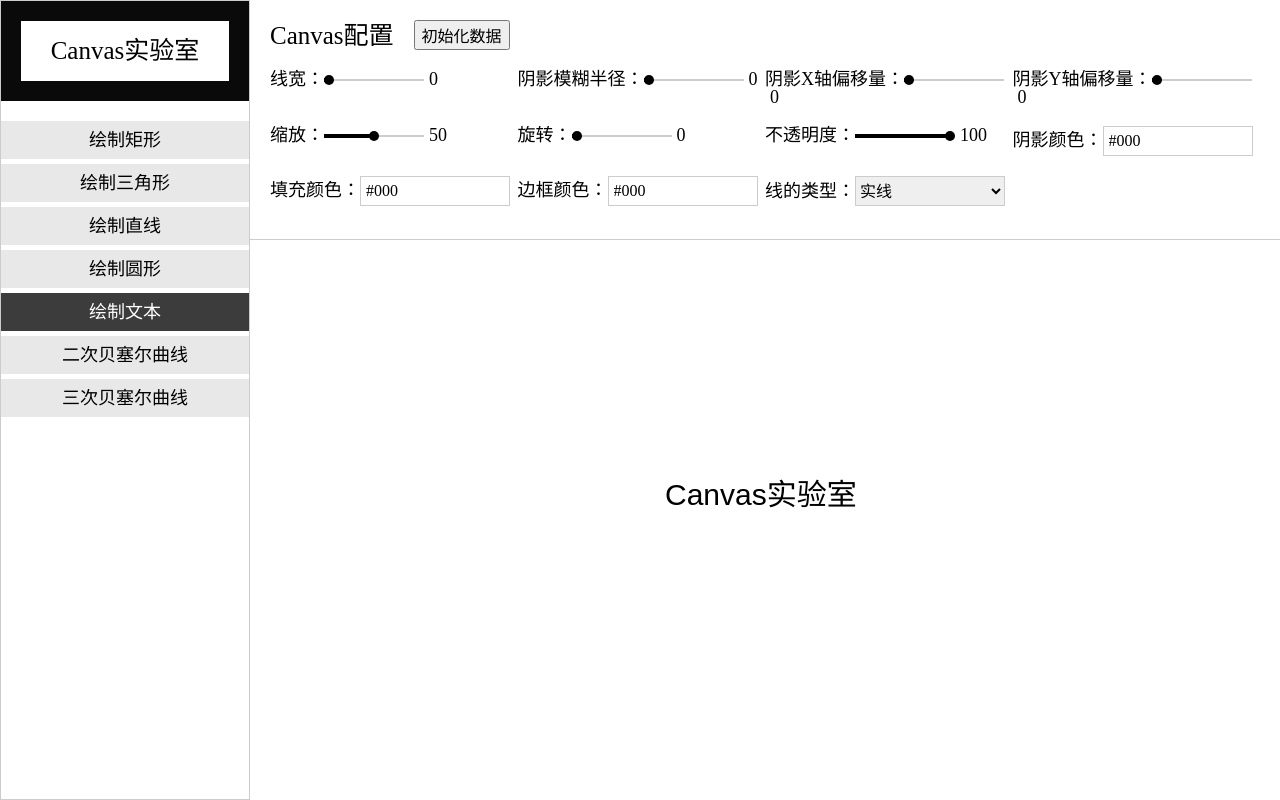
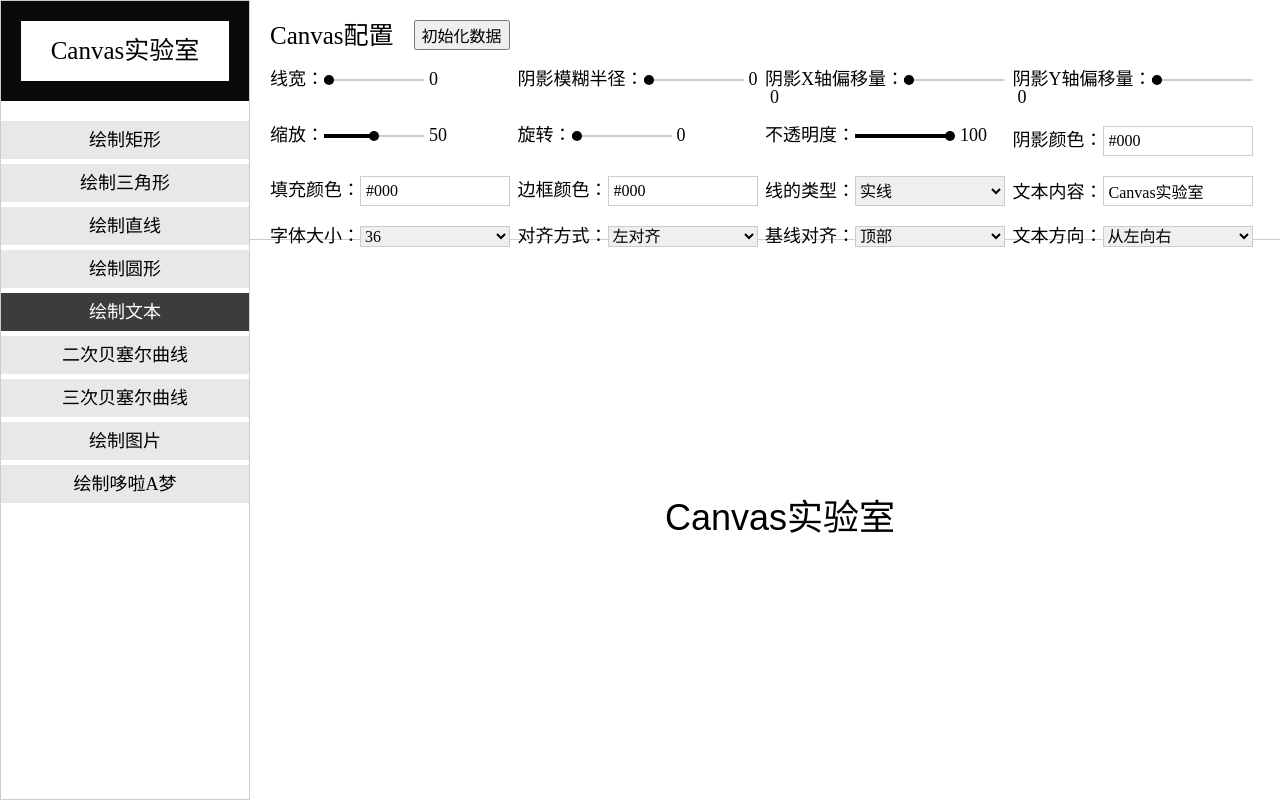
Before and after one commit to dearDreamWeb/canvas_setting.github.io, a React app: page / in a window 1280 px wide. Both pictures are taken after a click on the item "绘制文本". Built offline with nearby package versions, Linux system fonts and the light colour scheme; a web font is replaced by a local one.

Commit message:
feat: 新增绘制图片和绘制文本等功能

```diff
--- a/src/commponets/CanvasSetting/index.tsx
+++ b/src/commponets/CanvasSetting/index.tsx
@@ -1,4 +1,4 @@
-import React, { useContext, useEffect } from "react";
+import React, { useContext } from "react";
 import styles from "./index.module.scss";
 import { ContextData } from "../../globalState";
 import Slider from "../Slider";
@@ -21,11 +21,11 @@ function CanvasSetting(): JSX.Element {
     });
   };
 
-  //   线的类型改变
-  const changeLineType = e => {
+  //   select改变
+  const changeSelect = (e, type) => {
     dispatch({
       type: "changeState",
-      data: { lineType: e.target.value },
+      data: { [type]: e.target.value },
     });
   };
 
@@ -37,8 +37,7 @@ function CanvasSetting(): JSX.Element {
           className={styles.reset_btn}
           onClick={() => {
             dispatch({
-              type: "changeState",
-              data: { drawType: "reset" },
+              type: "resetState",
             });
           }}
         >
@@ -115,13 +114,107 @@ function CanvasSetting(): JSX.Element {
           线的类型：
           <select
             value={state.lineType}
-            onChange={changeLineType}
+            onChange={e => changeSelect(e, "lineType")}
             className={styles.select_diy}
           >
             <option value="solid">实线</option>
             <option value="dash">虚线</option>
           </select>
         </div>
+        {state.drawType === "4" ? (
+          <>
+            <div>
+              文本内容：
+              <input
+                type="text"
+                value={state.textInput}
+                placeholder="请输入文本内容"
+                onChange={e => changeState("textInput", e.target.value)}
+              />
+            </div>
+            <div>
+              字体大小：
+              <select
+                value={state.fontSize}
+                onChange={e => changeSelect(e, "fontSize")}
+                className={styles.select_diy}
+              >
+                <option value="36">36</option>
+                <option value="44">44</option>
+                <option value="56">56</option>
+              </select>
+            </div>
+            <div>
+              对齐方式：
+              <select
+                value={state.textAlign}
+                onChange={e => changeSelect(e, "textAlign")}
+                className={styles.select_diy}
+              >
+                <option value="left">左对齐</option>
+                <option value="center">居中对齐</option>
+                <option value="right">右对齐</option>
+              </select>
+            </div>
+            <div>
+              基线对齐：
+              <select
+                value={state.textBaseline}
+                onChange={e => changeSelect(e, "textBaseline")}
+                className={styles.select_diy}
+              >
+                <option value="top">顶部</option>
+                <option value="middle">居中</option>
+                <option value="bottom">底部</option>
+              </select>
+            </div>
+            <div>
+              文本方向：
+              <select
+                value={state.textDir}
+                onChange={e => changeSelect(e, "textDir")}
+                className={styles.select_diy}
+              >
+                <option value="ltr">从左向右</option>
+                <option value="rtl">从右向左</option>
+              </select>
+            </div>
+          </>
+        ) : null}
+
+        {state.drawType === "10" ? (
+          <>
+            <div>
+              图片地址：
+              <input
+                type="text"
+                value={state.imgUrl}
+                placeholder="请输入图片地址"
+                onChange={e => changeState("imgUrl", e.target.value)}
+              />
+            </div>
+            <Slider
+              text="切片X："
+              onChange={data => changeState("sliceX", data)}
+              value={state.sliceX}
+            />
+            <Slider
+              text="切片Y："
+              onChange={data => changeState("sliceY", data)}
+              value={state.sliceY}
+            />
+            <Slider
+              text="原点坐标X："
+              onChange={data => changeState("originX", data)}
+              value={state.originX}
+            />
+            <Slider
+              text="原点坐标Y："
+              onChange={data => changeState("originY", data)}
+              value={state.originY}
+            />
+          </>
+        ) : null}
       </section>
     </div>
   );
--- a/src/commponets/ShowPattern/index.tsx
+++ b/src/commponets/ShowPattern/index.tsx
@@ -47,9 +47,19 @@ function ShowPattern(): JSX.Element {
       scale, // 缩放
       rotate, // 旋转
       opacity, // 不透明度
+      textInput, // 文本内容
+      imgUrl, // 图片地址
+      sliceX, // 切片X
+      sliceY, // 切片Y
+      originX, // 原点坐标X
+      originY, // 原点坐标Y
+      fontSize, // 文本字体大小
+      textAlign, // 文本对齐方式
+      textBaseline, // 文本基线对齐
+      textDir, // 文本方向
     } = state;
     const realScale = scale * 0.02;
-    const realRotate = rotate * 3.6;
+    const realRotate = rotate * 3.6 * (Math.PI / 180);
     const realOpacity = opacity * 0.01;
     ctx.clearRect(0, 0, canvasDom.width, canvasDom.height);
     canvasDom.addEventListener("mouseleave", () => {
@@ -60,6 +70,7 @@ function ShowPattern(): JSX.Element {
 
     ctx.save();
     ctx.globalAlpha = realOpacity;
+
     // 绘制阴影
     ctx.shadowColor = shadowColor;
     ctx.shadowBlur = shadowBlur;
@@ -79,14 +90,13 @@ function ShowPattern(): JSX.Element {
     }
     ctx.translate(canvasDom.width / 2, canvasDom.height / 2);
     ctx.scale(realScale, realScale);
-    ctx.rotate((Math.PI / 180) * realRotate);
+    ctx.rotate(realRotate);
 
     switch (drawType) {
       case "reset":
         ctx.rotate((Math.PI / 180) * -realRotate);
         ctx.translate(-canvasDom.width / 2, -canvasDom.height / 2);
         ctx.clearRect(0, 0, canvasDom.width, canvasDom.height);
-        dispatch({ type: "resetState" });
         break;
       case "0":
         drawRect(ctx);
@@ -101,15 +111,32 @@ function ShowPattern(): JSX.Element {
         drawArc(ctx);
         break;
       case "4":
-        drawText(ctx);
+        drawText(ctx, textInput, fontSize, textAlign, textBaseline, textDir);
         break;
       case "5":
+        ctx.restore()
         canvasDom.removeEventListener("mousemove", eyeBallMove);
         canvasDom.addEventListener("mousemove", eyeBallMove);
         drawDuola(ctx, eyePosition.eyeBallX, eyePosition.eyeBallY);
         break;
       case "8":
         drawQuadratic(ctx);
+        break;
+      case "9":
+        drawBezier(ctx);
+        break;
+      case "10":
+        drawImageHandler(
+          ctx,
+          canvasDom,
+          realScale,
+          realRotate,
+          imgUrl,
+          sliceX,
+          sliceY,
+          originX,
+          originY
+        );
         break;
       default:
         pointsArr = [];
@@ -186,11 +213,21 @@ function ShowPattern(): JSX.Element {
   /**
    * 绘制文本
    */
-  const drawText = ctx => {
+  const drawText = (
+    ctx,
+    textInput,
+    fontSize,
+    textAlign,
+    textBaseline,
+    textDir
+  ) => {
     ctx.beginPath();
     // 绘制文本
-    ctx.font = "30px sans-serif";
-    ctx.fillText("Canvas实验室", -100, -15);
+    ctx.font = `${fontSize}px sans-serif`;
+    ctx.direction = textDir;
+    ctx.textAlign = textAlign;
+    ctx.textBaseline = textBaseline;
+    ctx.fillText(textInput, -100, -Number(fontSize) / 2);
     ctx.closePath();
     ctx.fill();
     ctx.stroke();
@@ -201,15 +238,73 @@ function ShowPattern(): JSX.Element {
    */
   const drawQuadratic = ctx => {
     ctx.beginPath();
-    ctx.moveTo(50,50);
-    ctx.quadraticCurveTo(35,0,20,10)
-    ctx.quadraticCurveTo(0,25,8,60)
-    ctx.quadraticCurveTo(20,90,50,100)
-    ctx.quadraticCurveTo(85,85,92,60)
-    ctx.quadraticCurveTo(100,20,80,10)
-    ctx.quadraticCurveTo(65,0,50,50)
+    ctx.moveTo(50, 50);
+    ctx.quadraticCurveTo(35, 0, 20, 10);
+    ctx.quadraticCurveTo(0, 25, 8, 60);
+    ctx.quadraticCurveTo(20, 90, 50, 100);
+    ctx.quadraticCurveTo(85, 85, 92, 60);
+    ctx.quadraticCurveTo(100, 20, 80, 10);
+    ctx.quadraticCurveTo(65, 0, 50, 50);
     ctx.stroke();
     ctx.fill();
+  };
+
+  /**
+   * 绘制三次贝塞尔曲线
+   */
+  const drawBezier = ctx => {
+    ctx.beginPath();
+    ctx.moveTo(50, 50);
+    ctx.bezierCurveTo(35, 10, 10, 30, 10, 40);
+    ctx.bezierCurveTo(0, 60, 40, 100, 50, 100);
+    ctx.bezierCurveTo(60, 100, 100, 60, 90, 40);
+    ctx.bezierCurveTo(75, 10, 50, 40, 50, 50);
+    ctx.stroke();
+    ctx.fill();
+  };
+
+  /**
+   * 绘制图片
+   */
+  const drawImageHandler = (
+    ctx,
+    canvasDom,
+    realScale,
+    realRotate,
+    imgUrl,
+    sliceX,
+    sliceY,
+    originX,
+    originY
+  ) => {
+    const { width, height } = canvasDom;
+    ctx.restore();
+    const img = new Image();
+    img.src = imgUrl;
+    img.onload = () => {
+      ctx.save();
+      ctx.clearRect(0, 0, width, height);
+      const imgW = 400;
+      const imgH = 400;
+      const translateX = (imgW * realScale) / 2 + originX;
+      const translateY = (imgH * realScale) / 2 + originY;
+      ctx.translate(translateX, translateY);
+      ctx.rotate(realRotate);
+      ctx.translate(-translateX, -translateY);
+      ctx.drawImage(
+        img,
+        sliceX,
+        sliceY,
+        imgW * realScale,
+        imgH * realScale,
+        originX,
+        originY,
+        imgW * realScale,
+        imgH * realScale
+      );
+      // ctx.fillRect(0, 0, width, height);
+      ctx.restore();
+    };
   };
 
   let timer;
--- a/src/commponets/Slider/index.tsx
+++ b/src/commponets/Slider/index.tsx
@@ -54,6 +54,7 @@ function Slider(props: IProps): JSX.Element {
       const { ctx, canvasW, canvasH } = canvasOpt;
       ctx.clearRect(0, 0, canvasW, canvasH);
       changeArc({ value });
+      console.log(value)
     }
   }, [state.drawType]);
 
--- a/src/globalState/index.ts
+++ b/src/globalState/index.ts
@@ -14,6 +14,16 @@ const initData = {
     scale: 50, // 缩放
     rotate: 0, // 旋转
     opacity: 100, // 不透明度
+    textInput: 'Canvas实验室', // 文本内容
+    fontSize: '36', // 文本字体大小
+    textAlign: 'left', // 文本对齐方式
+    textBaseline: 'top', // 文本基线对齐
+    textDir: 'ltr', // 文本方向
+    imgUrl: 'http://pic.616pic.com/ad_preview/00/09/19/5d50c8bfe378b.jpg-0.jpg!/fw/800/quality/90/unsharp/true/compress/true?%3E', // 图片地址
+    sliceX: 0, // 切片X
+    sliceY: 0, // 切片Y
+    originX: 0, // 原点坐标X
+    originY: 0, // 原点坐标Y
 };
 
 // 派发事件
@@ -21,7 +31,7 @@ const reducer = (state, action) => {
     switch (action.type) {
         // 初始化数据
         case "resetState":
-            return { ...initData }
+            return { ...initData, drawType: 'reset' }
         // 改变数据
         case "changeState":
             return { ...state, ...action.data };
--- a/src/pages/App/index.tsx
+++ b/src/pages/App/index.tsx
@@ -27,10 +27,6 @@ const menuList = [
     text: "绘制文本",
   },
   // {
-  //   key: "5",
-  //   text: "绘制哆啦A梦",
-  // },
-  // {
   //   key: "6",
   //   text: "webgl绘制点",
   // },
@@ -45,6 +41,14 @@ const menuList = [
   {
     key: "9",
     text: "三次贝塞尔曲线",
+  },
+  {
+    key: "10",
+    text: "绘制图片",
+  },
+  {
+    key: "5",
+    text: "绘制哆啦A梦",
   },
 ];
 
```
